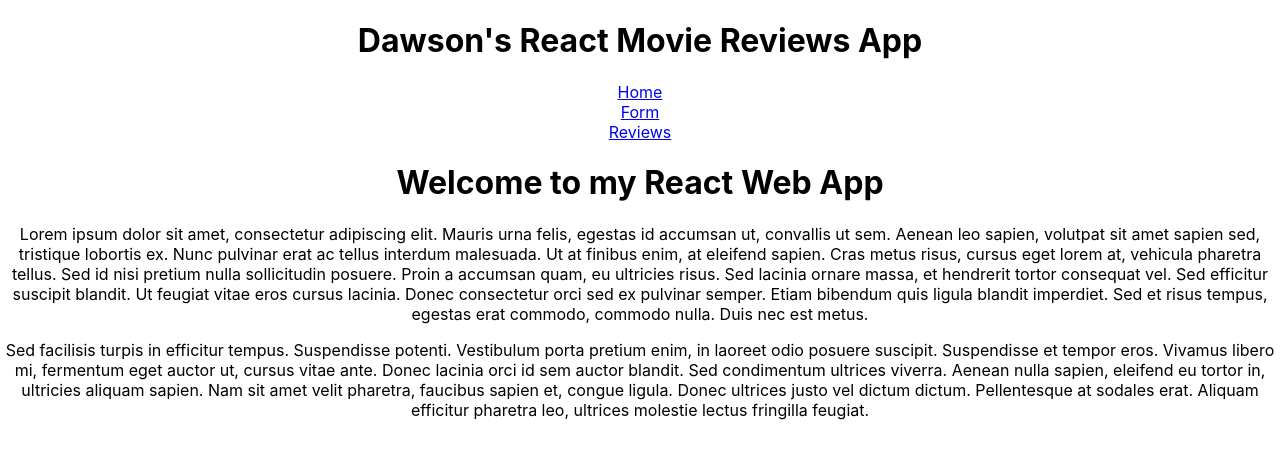
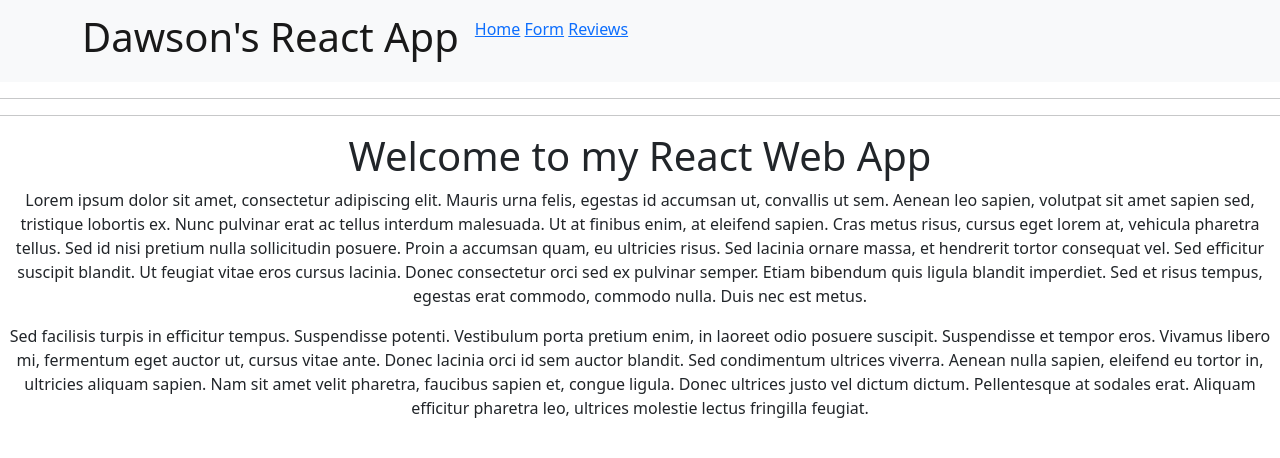
Before and after one commit to DawsonMercer/React_Assignment_1, a React (Create React App) app: page / in a window 1280 px wide. Shown: the top 458 px of the page. Built offline with nearby package versions, Linux system fonts and the light colour scheme.

Commit message:
Added final touches to assignment

```diff
--- a/package.json
+++ b/package.json
@@ -6,7 +6,9 @@
     "@testing-library/jest-dom": "^5.16.4",
     "@testing-library/react": "^13.2.0",
     "@testing-library/user-event": "^13.5.0",
+    "bootstrap": "^5.1.3",
     "react": "^18.1.0",
+    "react-bootstrap": "^2.4.0",
     "react-dom": "^18.1.0",
     "react-router-dom": "^6.3.0",
     "react-scripts": "5.0.1",
--- a/src/App.js
+++ b/src/App.js
@@ -2,6 +2,8 @@
 import './App.css';
 import { Routes, Route } from "react-router-dom";
 import { Home, Reviews, Form, Whoops404, Navigation } from "./pages";
+import Button from "react-bootstrap/Button"
+import "bootstrap/dist/css/bootstrap.min.css"
 
 
 function App() {
@@ -21,7 +23,6 @@
   if (movies){
     return (
       <div className="App">
-        <h1>Dawson's React Movie Reviews App</h1>
         <Navigation />
         <Routes>
           <Route path='/' element={<Home />}/>
--- /dev/null
+++ b/src/pages.css
@@ -0,0 +1,15 @@
+
+.formDiv{
+    border-radius: 25px;
+  border: 2px solid #5F9EA0;
+  background-color: #F8F8FF;
+  padding: 20px;
+  width: 600px;
+  height: 400px;
+  margin: auto;
+text-align: center;
+
+}
+/* .color-nav{
+    background-color: #F8F8FF;
+} */
--- a/src/pages.js
+++ b/src/pages.js
@@ -1,13 +1,16 @@
 import React, { useState, useRef } from "react";
 import {Link, useLocation} from "react-router-dom";
+import {Button, Container, Navbar, Nav} from "react-bootstrap"
+import "bootstrap/dist/css/bootstrap.min.css"
+import './pages.css'
 
 export function Home(){
     return(
-
         <div>
             <h1>Welcome to my React Web App</h1>
             <p>Lorem ipsum dolor sit amet, consectetur adipiscing elit. Mauris urna felis, egestas id accumsan ut, convallis ut sem. Aenean leo sapien, volutpat sit amet sapien sed, tristique lobortis ex. Nunc pulvinar erat ac tellus interdum malesuada. Ut at finibus enim, at eleifend sapien. Cras metus risus, cursus eget lorem at, vehicula pharetra tellus. Sed id nisi pretium nulla sollicitudin posuere. Proin a accumsan quam, eu ultricies risus. Sed lacinia ornare massa, et hendrerit tortor consequat vel. Sed efficitur suscipit blandit. Ut feugiat vitae eros cursus lacinia. Donec consectetur orci sed ex pulvinar semper. Etiam bibendum quis ligula blandit imperdiet. Sed et risus tempus, egestas erat commodo, commodo nulla. Duis nec est metus.</p>
             <p>Sed facilisis turpis in efficitur tempus. Suspendisse potenti. Vestibulum porta pretium enim, in laoreet odio posuere suscipit. Suspendisse et tempor eros. Vivamus libero mi, fermentum eget auctor ut, cursus vitae ante. Donec lacinia orci id sem auctor blandit. Sed condimentum ultrices viverra. Aenean nulla sapien, eleifend eu tortor in, ultricies aliquam sapien. Nam sit amet velit pharetra, faucibus sapien et, congue ligula. Donec ultrices justo vel dictum dictum. Pellentesque at sodales erat. Aliquam efficitur pharetra leo, ultrices molestie lectus fringilla feugiat.</p>
+
         </div>
     );
 }
@@ -24,9 +27,22 @@
     return(
         <>
         <nav>
-            <Link to="/">Home</Link><br></br>
+
+        <Navbar bg="light" variant="light">
+            <Container>
+                <Navbar.Brand href="#home"><h1>Dawson's React App</h1></Navbar.Brand>
+                <Nav className="me-auto">
+                    <Link to="/">Home</Link><br></br>&nbsp;
+                    <Link to="/form">Form</Link><br></br>&nbsp;
+                    <Link to="/reviews">Reviews</Link>
+                </Nav>
+                </Container>
+        </Navbar>
+  <hr/>
+            {/* <Link to="/">Home</Link><br></br>
             <Link to="/form">Form</Link><br></br>
-            <Link to="/reviews">Reviews</Link>
+            <Link to="/reviews">Reviews</Link> */}
+            <hr/>
     </nav>
 
         </>
@@ -39,13 +55,12 @@
     if (movies == null || movies == undefined) return <h1>Movies loading...</h1>
     return(
         <div>
-            <h1>[Reviews]</h1>
             {/* <nav>
                 <Link to="/">Home</Link><br></br>
                 <Link to="/form">Form</Link>
             </nav> */}
-            <hr/>
             <div>
+            <h1>Movie Reviews</h1><br></br>
                 {movies.map((movie, i)=>{
                     console.log(movie);
                     console.log(movie.name);
@@ -64,6 +79,9 @@
                         <button onClick={()=>onRemove(movie.name)}>DELETE</button>
                         <br></br>
                         <br></br>
+                        <img src="images/dots.png" width={50} height={15}></img>
+                        <img src="images/dots.png" width={50} height={15}></img>
+                        <br></br><br></br>
                     </>
 
                 })}
@@ -157,24 +175,26 @@
     }
 
     return(
-        <div>
+        <>
+
+        <div className="formDiv">
             {/* <nav>
                 <Link to="/">Home</Link><br/>
                 <Link to="/reviews">Reviews</Link>
             </nav> */}
-            <hr/>
             <h2>Fill out a form!</h2>
+
             <form onSubmit={handleSubmit}>
-                <label>Movie Name: </label>
+                <label>Movie Name:</label><br></br>
                 <input type="text" ref={refName} required value={name} onChange={(e)=> setName(e.target.value)}/><br/>
 
-                <label>Release Date: </label>
+                <label>Release Date: </label><br></br>
                 <input type="text" required ref={refDate} value={date} onChange={(e)=> setDate(e.target.value)}/><br/>
 
-                <label>Actors: </label>
+                <label>Actors: </label><br></br>
                 <input type="text" required ref={refActors} value={actors} onChange={(e)=> setActors(e.target.value.split(","))}/><br/>
 
-                <label>Movie poster: </label>
+                <label>Movie poster: </label><br></br>
                 <select required value={poster} id="posterSelect" onChange={(e)=>fileUpload(e)}>
                     <option value="placeholder">Placeholder</option>
                     {/* <option value="upload">Upload a Poster</option> */}
@@ -185,7 +205,7 @@
                 {/* <label>Movie poster: </label>
                 <input type="file" id="posterUpload"disabled onChange={(e)=> setPoster(e.target.value)}></input><br></br> */}
 
-                <label>Rating: </label>
+                <label>Rating: </label><br></br>
                 <select required ref={refRating} value={rating} onChange={(e)=> setRating(e.target.value)}>
                     <option value="1">1</option>
                     <option value="2">2</option>
@@ -199,6 +219,7 @@
                 {isPending && <button disabled>Movie Added...</button>}
             </form>
         </div>
+        </>
     )
 }
 
```
Also changed, not shown: public/images/dots.png (added), src/App.css (line endings or trailing spaces), 1 other file (tests, documents, lock files or other folders).
